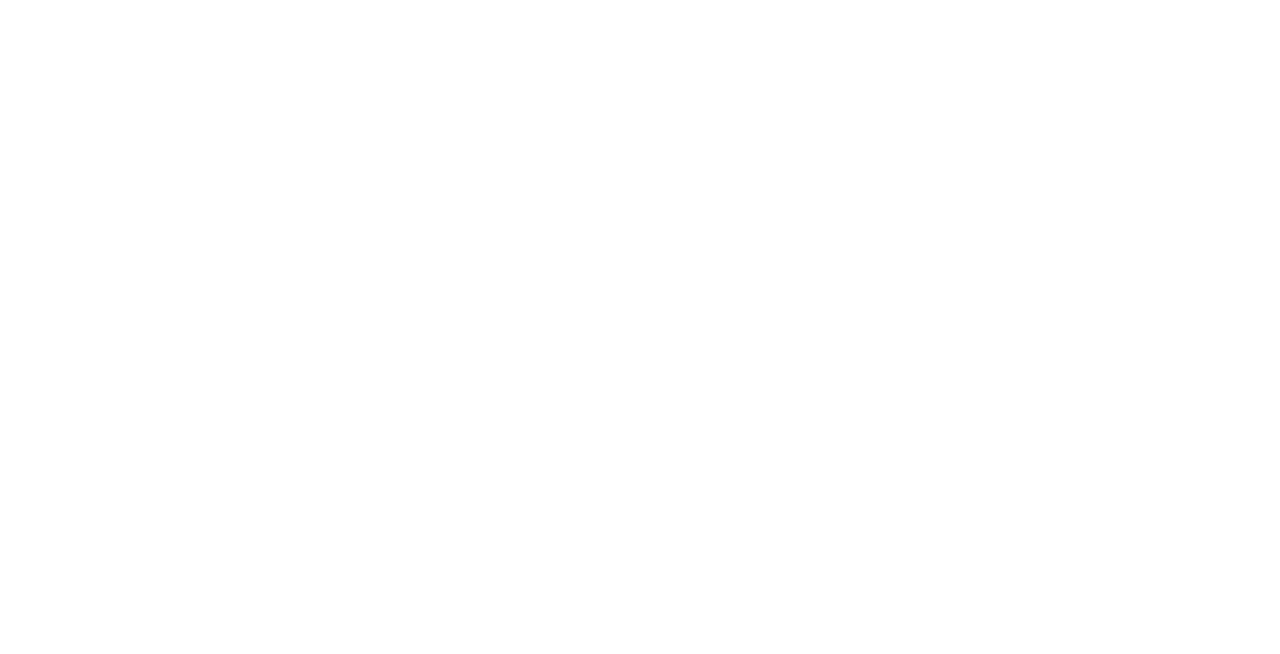
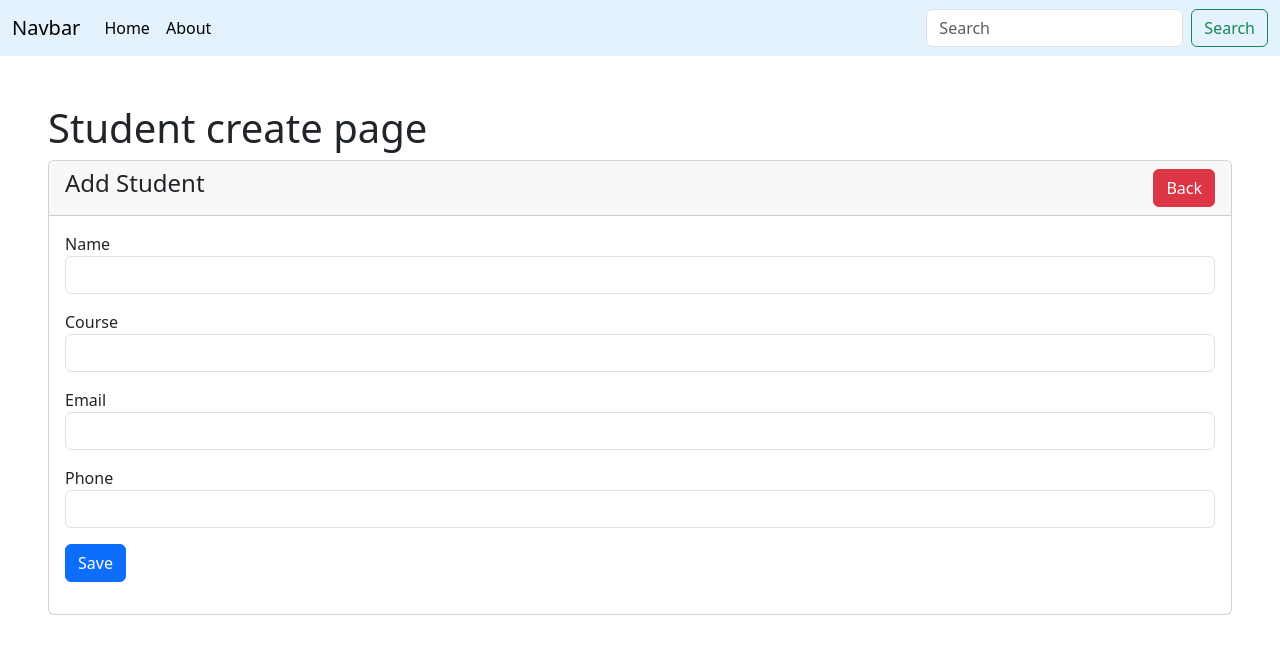
Before and after one commit to mdkabirulhossain/Nuxt-JS-CRUD, a Nuxt app: page /students/create in a window 1280 px wide. Shown: the top 654 px of the page. Built offline with nearby package versions, Linux system fonts and the light colour scheme.

Commit message:
Student Created successfully

```diff
--- a/app.vue
+++ b/app.vue
@@ -1,6 +1,7 @@
 <template>
   <div>
     <NuxtLayout>
+      <Header></Header>
       <NuxtPage />
     </NuxtLayout>
 
--- /dev/null
+++ b/components/loading.vue
@@ -0,0 +1,16 @@
+<template>
+    <div>
+        <div class="spinner-border text-info" role="status">
+            <span class="visually-hidden">Loading...</span>
+        </div>{{ title }}...
+    </div>
+</template>
+
+<script>
+export default {
+    name: "loading",
+    props: {
+        title: String
+    }
+}
+</script>
--- a/package.json
+++ b/package.json
@@ -10,6 +10,7 @@
     "postinstall": "nuxt prepare"
   },
   "dependencies": {
+    "axios": "^1.7.7",
     "nuxt": "^3.13.2",
     "vue": "latest",
     "vue-router": "latest"
--- /dev/null
+++ b/pages/about-us.vue
@@ -0,0 +1,13 @@
+<template>
+    <div>
+        <h1>About</h1>
+    </div>
+</template>
+
+<script setup lang="ts">
+
+useHead({
+    title: 'About us page',
+
+})
+</script>
--- /dev/null
+++ b/pages/index.vue
@@ -0,0 +1,12 @@
+<template>
+    <div>
+        <h1>Welcome to CRUD Project</h1>
+    </div>
+</template>
+
+<script setup lang="ts">
+useHead({
+  title: 'Home page',
+
+})
+</script>
--- /dev/null
+++ b/pages/students/create.vue
@@ -0,0 +1,67 @@
+<template>
+    <div class="mt-5 mx-5">
+        <h1>Student create page</h1>
+        <div class="card">
+
+            <div class="card-header">
+                <h4>
+                    Add Student <NuxtLink to="/" class="btn btn-danger float-end">Back</NuxtLink>
+                </h4>
+            </div>
+            <div class="card-body">
+                <div v-if="isLoading">
+                    <loading :title="isLoadingTitle"/>
+                </div>
+                <div v-else>
+                    <form @submit.prevent="saveStudent">
+                    <div class="mb-3">
+                        <label for="">Name</label>
+                        <input type="text" v-model="student.name" class="form-control" name="" id="">
+                    </div>
+                    <div class="mb-3">
+                        <label for="">Course</label>
+                        <input type="text" v-model="student.course" class="form-control" name="" id="">
+                    </div>
+                    <div class="mb-3">
+                        <label for="">Email</label>
+                        <input type="text" v-model="student.email" class="form-control" name="" id="">
+                    </div>
+                    <div class="mb-3">
+                        <label for="">Phone</label>
+                        <input type="text" v-model="student.phone" class="form-control" name="" id="">
+                    </div>
+                    <div class="mb-3">
+                        <button type="submit" class="btn btn-primary">Save</button>
+                    </div>
+
+                </form>
+                </div>
+            </div>
+        </div>
+    </div>
+</template>
+
+<script>
+export default {
+    name: "studentCreate",
+    data() {
+        return {
+            student: {
+                name: '',
+                course: '',
+                email: '',
+                phone: '',
+            },
+            isLoading: false,
+            isLoadingTitle: 'Loading'
+        }
+    },
+    methods: {
+        saveStudent() {
+            this.isLoading = true;
+            this.isLoadingTitle = "Saving";
+            // alert("Submit data successfully")
+        }
+    }
+}
+</script>
```
Also changed, not shown: 2 other files (tests, documents, lock files or other folders).
